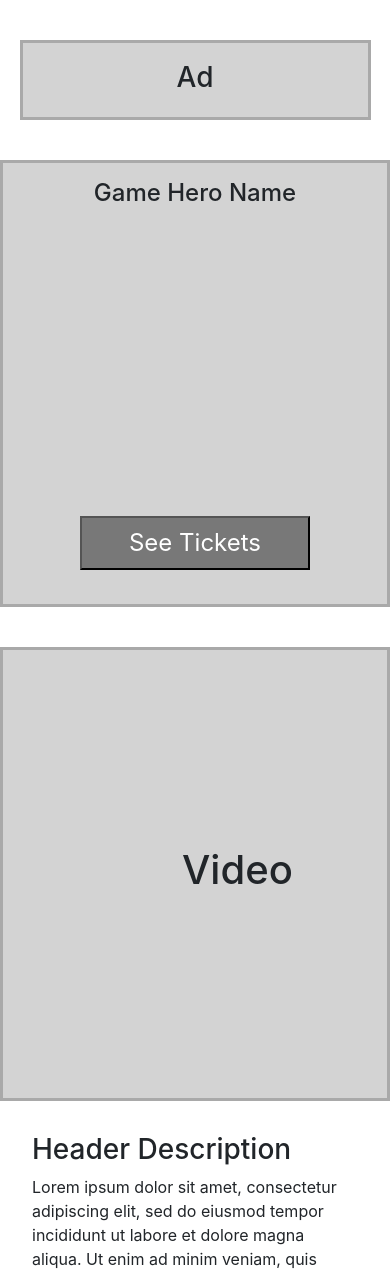
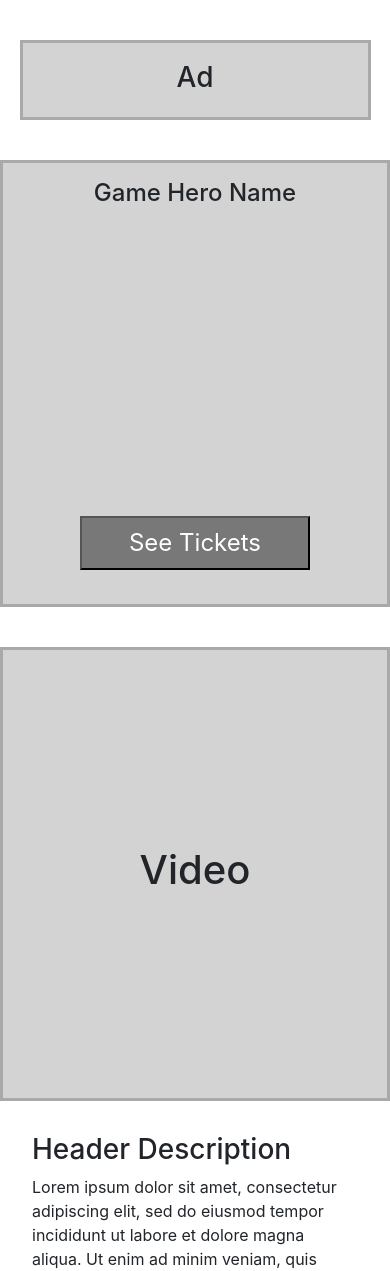
Before and after one commit to wymerkd/trailblazers-game-score, a React (Create React App) app: page / in a window 390 px wide. Shown: the top 1271 px of the page. Built offline with nearby package versions, Linux system fonts and the light colour scheme.

Commit message:
remove bootstrap carousel component

```diff
--- a/src/App.js
+++ b/src/App.js
@@ -10,7 +10,6 @@ import Ad from './components/Ad';
 import PreGame from './components/PreGame';
 import LiveGame from './components/LiveGame';
 import PostGame from './components/PostGame';
-import BootStrapCarousel from './components/BootStrapCarousel';
 
 
 class App extends React.Component {
@@ -33,8 +32,6 @@ render(){
         <br></br>
         <PostGame gameData={this.state.gameData} />
         <br></br>
-        <BootStrapCarousel />
-        <br></br>
       </div>
     </div>
     );
--- a/src/components/BootStrapCarousel.jsx
+++ /dev/null
@@ -1,12 +0,0 @@
-import React from 'react';
-import '../css/LiveGame.css';
-
-export default function BootStrapCarousel(props) {
-  return (
-    <div>
-      <div className="container">
-
-      </div>
-    </div>
-  );
-}
--- a/src/css/PreGame.css
+++ b/src/css/PreGame.css
@@ -122,7 +122,8 @@
   }
 
   .videoPreview h1 {
-    padding: 180px 100px;
+    padding-top: 180px;
+    padding-bottom: 180px;
   }
 
   .contentBoxRight {
```
